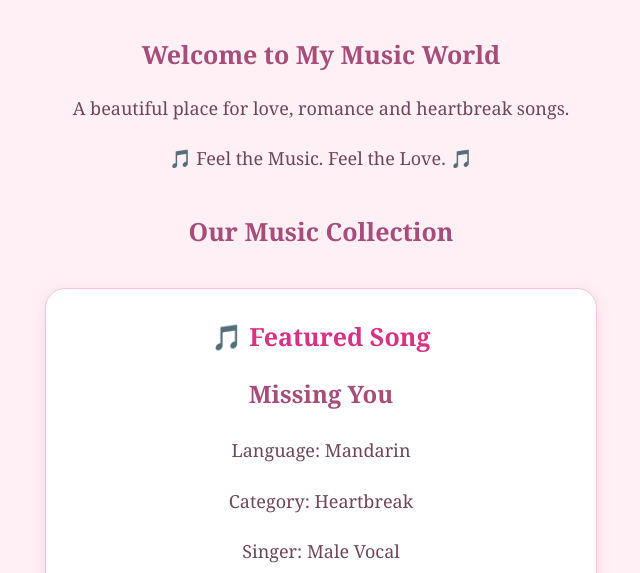
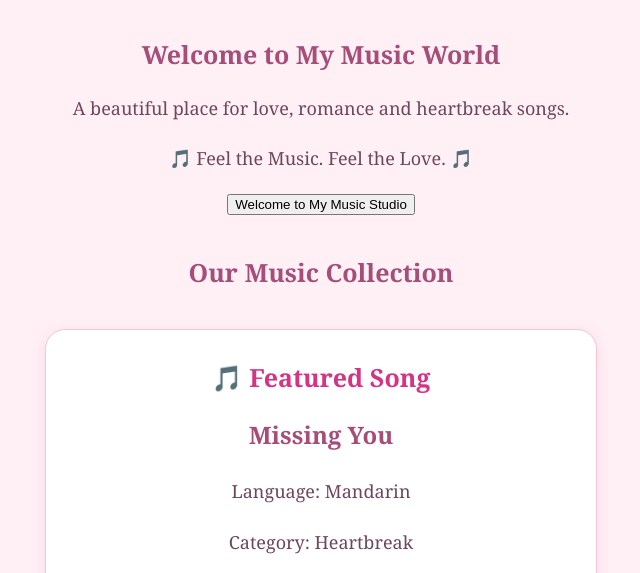
Before and after one commit to icjy920517-spec/my-music-website, a plain HTML site: page index.html in a window 1280 px wide. Shown: the part 189-762 px from the top of the page, without its empty margins (319-959 px from the left). Drawn offline with Linux system fonts and the light colour scheme.

Commit message:
Add welcome interaction button

```diff
--- a/index.html
+++ b/index.html
@@ -20,6 +20,9 @@
   </p>
 
   <p>🎵 Feel the Music. Feel the Love. 🎵</p>
+  <button id="welcomeButton">
+  Welcome to My Music Studio
+</button>
 <h2>Our Music Collection</h2>
  <div class="song-info">
 
```
